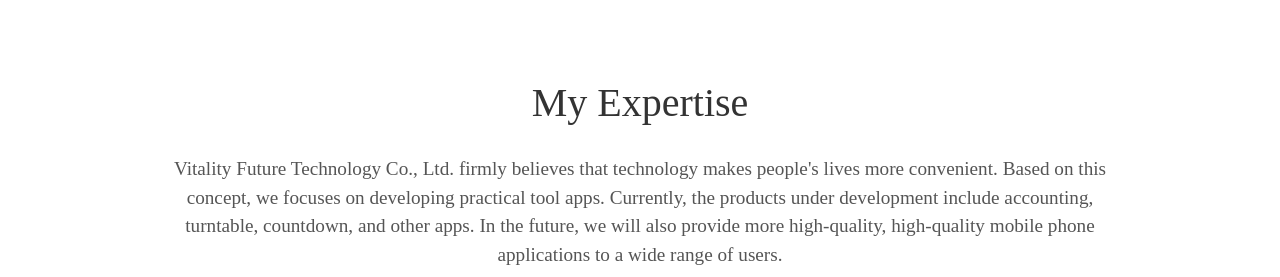
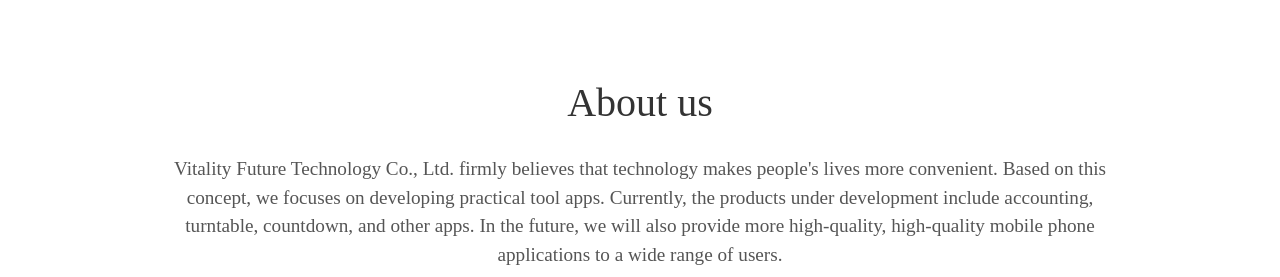
Before and after one commit to VitalityFuture/vitalityfuture.github.io, a Jekyll site: the page built from index.html, in a window 1280 px wide. Shown: the part 902-1179 px from the top of the page. Built offline with Jekyll 4.4.1, drawn with Linux system fonts in a browser that asks for light colours; some web fonts are replaced.

Commit message:
Update about.html

```diff
--- a/_includes/about.html
+++ b/_includes/about.html
@@ -1,5 +1,5 @@
 <div class="user-details">
-  <h1>My Expertise</h1>
+  <h1>About us</h1>
   <p>{{ site.user_description }}</p>
 </div>
 <div class="user">
```
